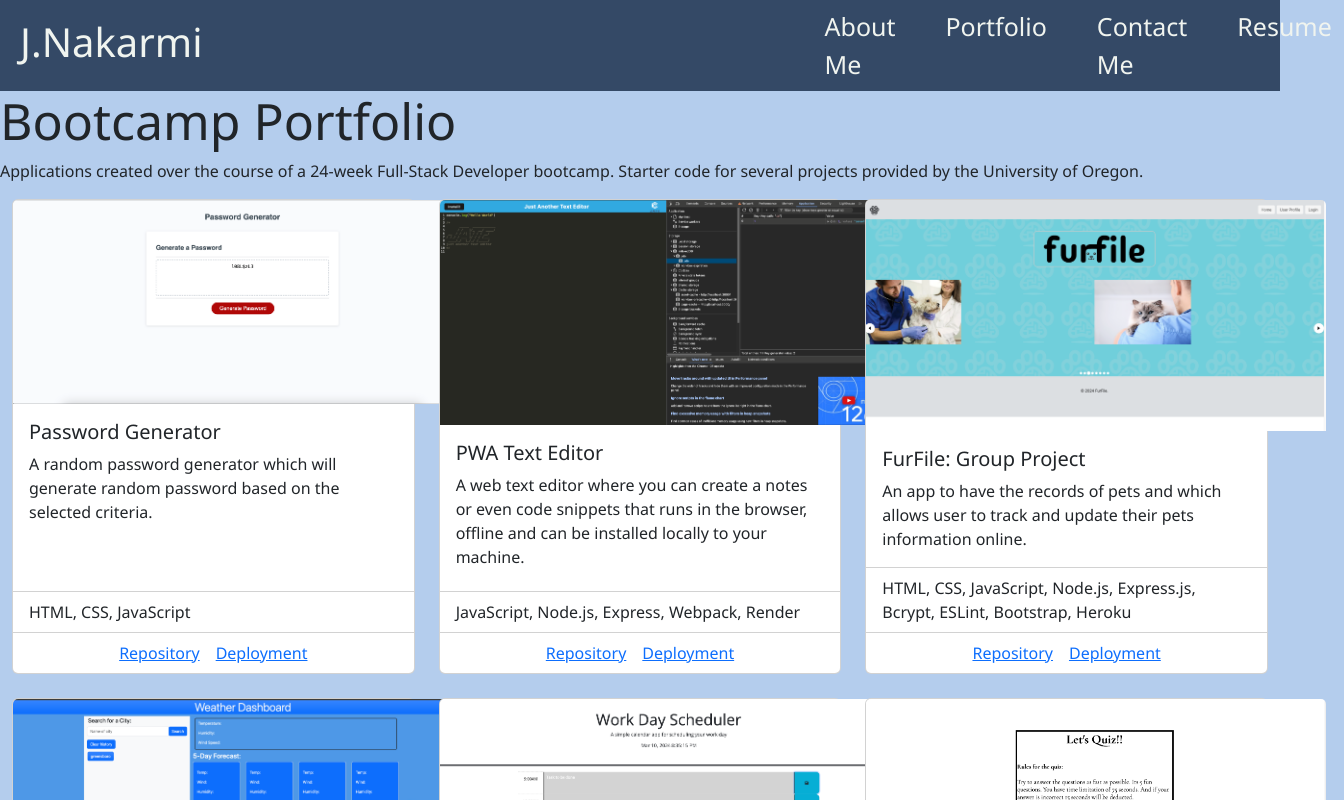
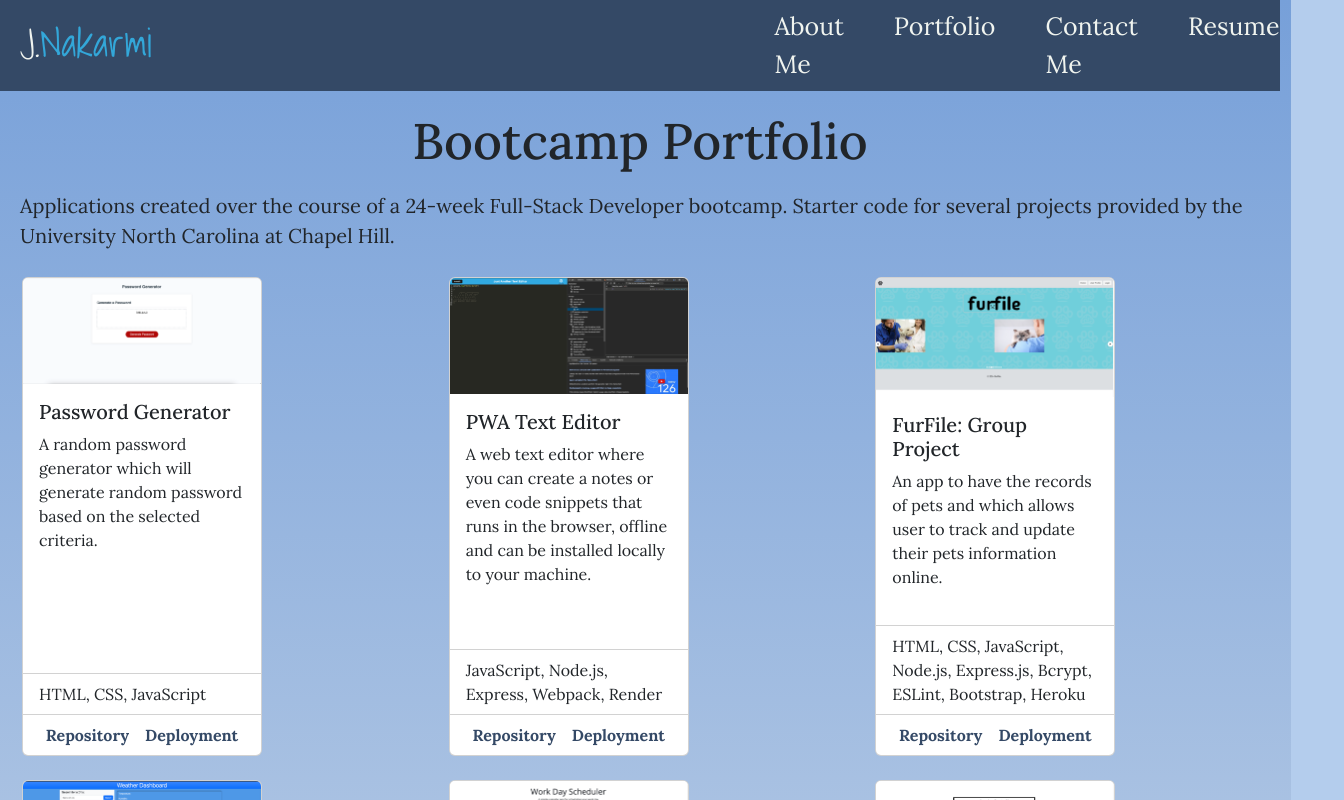
Before and after one commit to Jujunakarmi/React-portfolio, a React (Vite) app: page /portfolio in a window 1280 px wide. Shown: the top 800 px of the page, 1344 px wide, since content can reach past the window. Built offline with nearby package versions, Linux system fonts and the light colour scheme.

Commit message:
added styling

```diff
--- a/src/components/Header/Header.css
+++ b/src/components/Header/Header.css
@@ -1,6 +1,17 @@
+@import url('https://fonts.googleapis.com/css2?family=Shadows+Into+Light&display=swap');
+
+
 .header{
     margin-left: 20px;
     color:#F0F4EF;
+}
+
+.header{
+    font-family:"Shadows Into Light";
+}
+
+span{
+    color:#33a7d9;
 }
 
 @media screen and (max-width: 768px) {
--- a/src/components/Header/Header.jsx
+++ b/src/components/Header/Header.jsx
@@ -3,7 +3,7 @@ import "./Header.css"
 export default function Header() {
     return(
         <>
-        <h1 className="header">J.Nakarmi</h1>
+        <h1 class="header">J.<span>Nakarmi</span></h1>
         </>
     )
 }
--- /dev/null
+++ b/src/components/Project/Project.css
@@ -0,0 +1,45 @@
+h2{
+  margin: 20px;
+  text-align: center;
+}
+
+.intro{
+  margin-left:20px;
+font-size: 20px;
+}
+
+.card {
+    margin: 10px 10px 10px 10px;
+    width: 30vh;
+    display: flex;
+  }
+
+  .card img {
+    max-width: 100%;
+    max-height: 100%;
+    object-fit: cover;
+  }
+
+  .card-img-top {
+    object-fit: cover;
+  }
+
+  .card-body {
+    margin: auto;
+  }
+
+  .card-body p {
+    margin: 0;
+  }
+
+  .card-footer a {
+    text-decoration: none;
+    font-weight: bold;
+    color: #344966;
+    transition: 0s;
+
+  }
+
+  .card-footer a:hover {
+    color:#5b81b6;
+  }
--- a/src/components/Project/Project.jsx
+++ b/src/components/Project/Project.jsx
@@ -4,6 +4,7 @@ import workscheduler from "../../assets/workscheduler.png"
 import quiz from "../../assets/quiz.png"
 import texteditor from "../../assets/texteditor.png"
 import furfile from "../../assets/furfile.png"
+import "./Project.css"
 
 export default function Project() {
 
@@ -11,10 +12,10 @@ export default function Project() {
         <>
       <div>
         <h2>Bootcamp Portfolio</h2>
-        <p>
+        <p class='intro'>
           Applications created over the course of a 24-week Full-Stack Developer
           bootcamp. Starter code for several projects provided by the University
-          of Oregon.
+          North Carolina at Chapel Hill.
         </p>
       </div>
       <div className="row row-cols-1 row-cols-md-3 g-4 mx-auto">
--- a/src/index.css
+++ b/src/index.css
@@ -1,3 +1,5 @@
+@import url('https://fonts.googleapis.com/css2?family=Lora:ital,wght@0,400..700;1,400..700&family=Merriweather:ital,wght@0,300;0,400;0,700;0,900;1,300;1,400;1,700;1,900&display=swap');
+
 * {
   box-sizing: border-box;
 
@@ -5,13 +7,16 @@
 
 :root {
   --background-color: #B4CDED;
+
 }
+
 body {
   margin: 0;
   margin-bottom: 100px;
   padding: 0;
   background-color: var(--background-color);
-  font-family: 'Segoe UI', Tahoma, Geneva, Verdana, sans-serif;
+  background-image: linear-gradient(#77a0d9, #d2ddea);
+  font-family: 'Lora', Tahoma, Geneva, Verdana, sans-serif;
 
 }
 
@@ -22,24 +27,42 @@ body {
   border-radius: 100px;
 }
 
-  h2{
+h2 {
   font-size: 50px;
 }
 
-  #about{
+#about {
   font-size: 50px;
-    margin-left: 20px;
+  margin-left: 80px;
+  text-align: center;
+
 }
-  #about-me{
-    font-size: 30px;
-    display: flex;
-    align-items: center;
+
+#about-me {
+  font-size: 25px;
+  padding: 70px 0;
+  text-align: center;
 }
 
 .socials {
   height: 200px;
 }
 
-.card-img-top{
-  width: 460px;
+#exampleFormControlInput1,
+#exampleFormControlInput2,
+#exampleFormControlTextarea1 {
+  width: 50%;
 }
+
+.mb-3 {
+  margin-left: 500px;
+}
+
+.btn {
+  margin-left: 500px;
+}
+
+#header-resume{
+  font-size: 20px;
+  margin-left: 20px;
+}
--- a/src/pages/AboutMe.jsx
+++ b/src/pages/AboutMe.jsx
@@ -13,7 +13,8 @@ export default function AboutMe() {
         alt="profile picture"
       ></img>
 
-      <p id="about-me">
+      <div id="about-me">
+      <p>
 
         Hello, My name is Juju Nakarmi.<br />
         I am currently studing full stack development at UNC chapel hill
@@ -27,9 +28,8 @@ export default function AboutMe() {
 
 
       </p>
+      </div>
     </div>
-
-
 
   )
 }
--- a/src/pages/Resume.jsx
+++ b/src/pages/Resume.jsx
@@ -4,8 +4,8 @@ import resume from "../assets/resume.pdf"
 export default function Resume() {
   return (
     <div>
-      <h2>Resume</h2>
-      <p>
+      <h2 >Resume</h2>
+      <p id ='header-resume'>
         Click <a href={resume} target="_blank">here</a> to view my resume.
         <h3>Front-End Proficiencies</h3>
           <ul className="skills">
```
Lines whose indentation alone changed are shown as unchanged.
